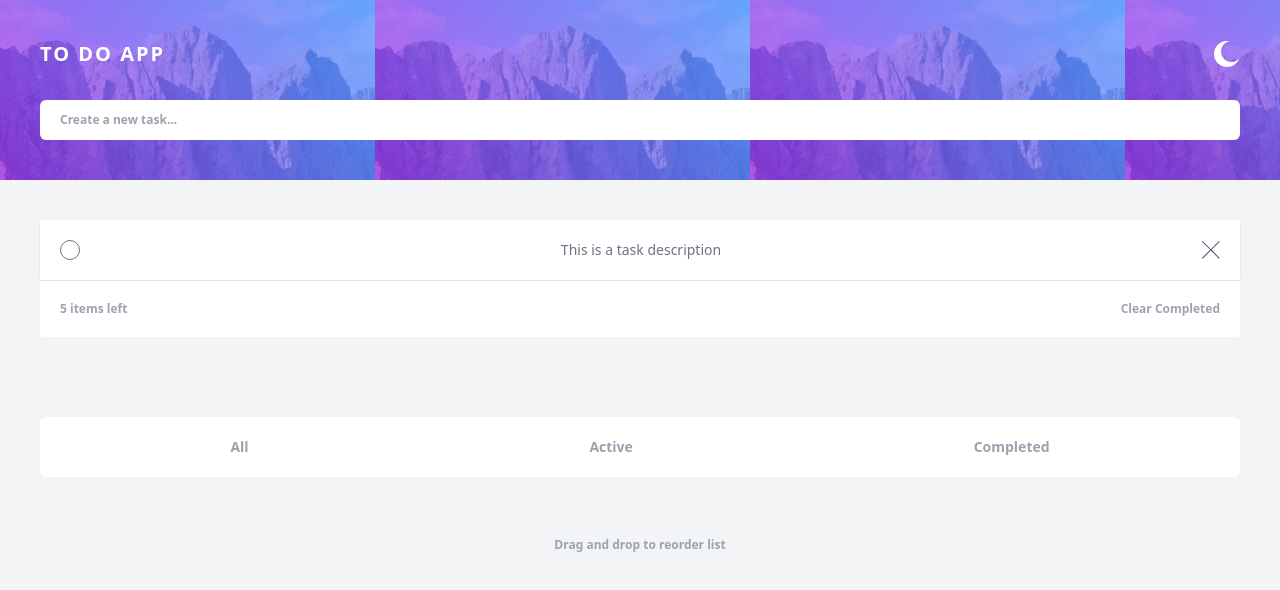
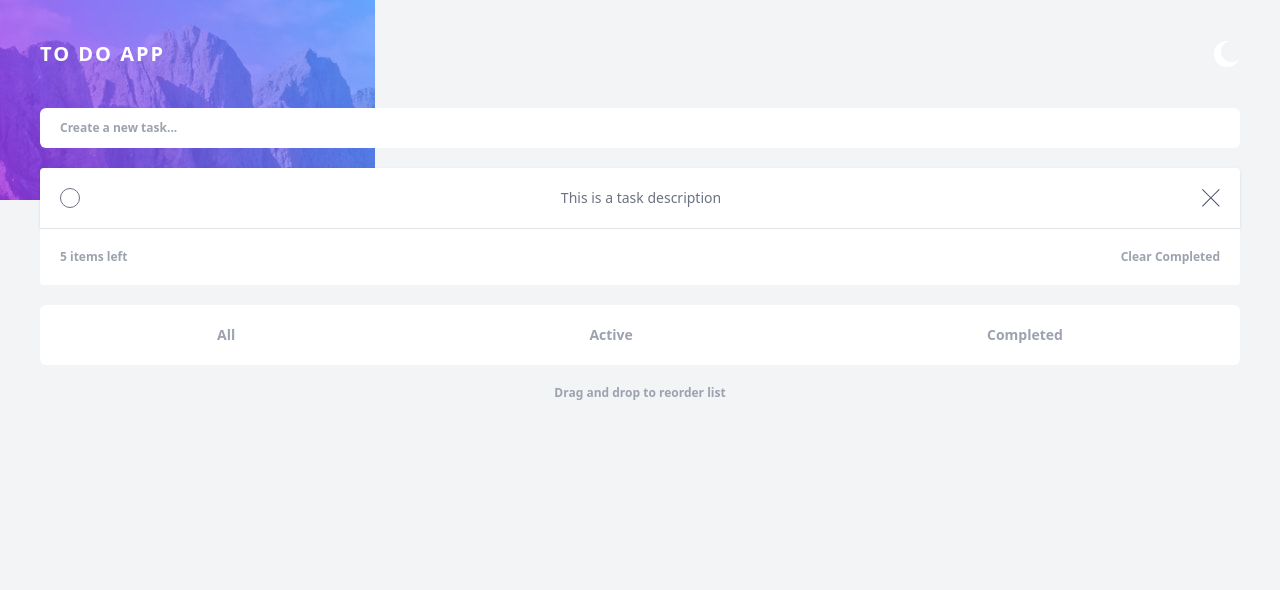
Before and after one commit to CandelaOlha/tailwind-react-to-do-app, a React (Vite) app: page / in a window 1280 px wide. Shown: the top 590 px of the page. Built offline with nearby package versions, Linux system fonts and the light colour scheme.

Commit message:
reorganized elements and fixed some classnames

```diff
--- a/src/App.jsx
+++ b/src/App.jsx
@@ -5,7 +5,7 @@ import Footer from "./components/Footer";
 
 const App = () => {
   return (
-    <div className="bg-gray-100 h-screen">
+    <div className="bg-gray-100 bg-[url('./assets/bg-mobile-light.jpg')] bg-no-repeat h-screen">
       <Header />
       <MainContainer />
       <TasksFilter />
--- a/src/components/Footer.jsx
+++ b/src/components/Footer.jsx
@@ -1,6 +1,6 @@
 const Footer = () => {
   return (
-    <footer className="flex justify-center p-5">
+    <footer className="flex justify-center mx-10">
       <p className="text-xs text-gray-400 font-semibold">
         Drag and drop to reorder list
       </p>
--- a/src/components/Form.jsx
+++ b/src/components/Form.jsx
@@ -1,6 +1,6 @@
 const Form = () => {
   return (
-    <form>
+    <form className="mb-5">
       <input
         type="text"
         name="task"
--- a/src/components/Header.jsx
+++ b/src/components/Header.jsx
@@ -1,18 +1,14 @@
 import MoonIcon from "./icons/MoonIcon";
-import Form from "./Form";
 
 const Header = () => {
   return (
-    <header className="bg-[url('./assets/bg-mobile-light.jpg')] p-10">
-      <div className="flex justify-between mb-8">
+    <header className="flex justify-between mx-10 py-10">
       <h1 className="uppercase text-xl text-white font-bold tracking-widest">
         To do App
       </h1>
       <button className="text-white">
         <MoonIcon />
       </button>
-      </div>
-      <Form />
     </header>
   );
 };
--- a/src/components/MainContainer.jsx
+++ b/src/components/MainContainer.jsx
@@ -1,9 +1,11 @@
+import Form from "./Form";
 import TasksContainer from "./TasksContainer";
 import ClearTasks from "./ClearTasks";
 
 const MainContainer = () => {
   return (
-    <main className="p-10">
+    <main className="mx-10">
+      <Form />
       <TasksContainer />
       <ClearTasks />
     </main>
--- a/src/components/TasksFilter.jsx
+++ b/src/components/TasksFilter.jsx
@@ -1,6 +1,6 @@
 const TasksFilter = () => {
   return (
-    <section className="flex justify-around bg-white rounded-md p-5 m-10">
+    <section className="flex justify-around bg-white rounded-md mx-10 my-5 py-5">
       <button className="text-sm text-gray-400 font-semibold">All</button>
       <button className="text-sm text-gray-400 font-semibold">Active</button>
       <button className="text-sm text-gray-400 font-semibold">Completed</button>
```
Lines whose indentation alone changed are shown as unchanged.
